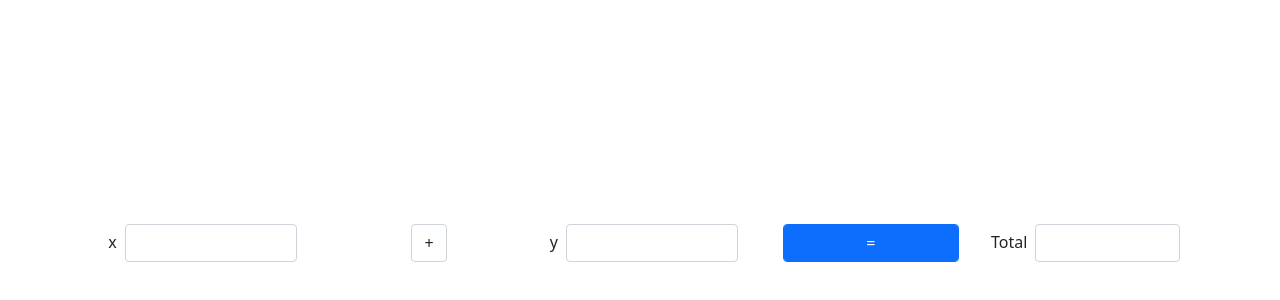
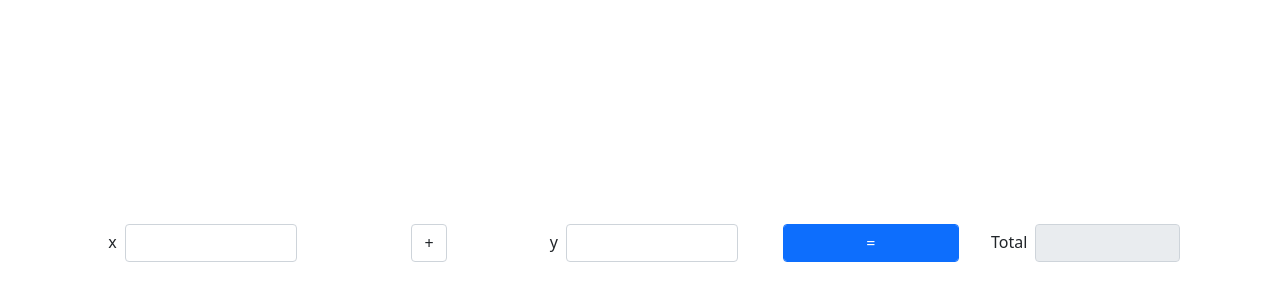
Before and after one commit to william-shelly/calc-app, a website: page index.html in a window 1280 px wide. Shown: the part 158-458 px from the top of the page. Drawn offline with nearby package versions, Linux system fonts and the light colour scheme.

Commit message:
changing total to readonly

```diff
--- a/index.html
+++ b/index.html
@@ -46,7 +46,7 @@
                 </div>
                 <div class="col d-flex justify-content-center align-items-end">
                     <label for="total" class="form-label d-inline-block m-0 p-2" aria-hidden="true">Total</label>
-                    <input class="form-control  d-inline-block" type="number" name="total" id="total">
+                    <input class="form-control  d-inline-block" type="number" name="total" id="total" readonly>
                 </div>
             </div>
         </div>
```
